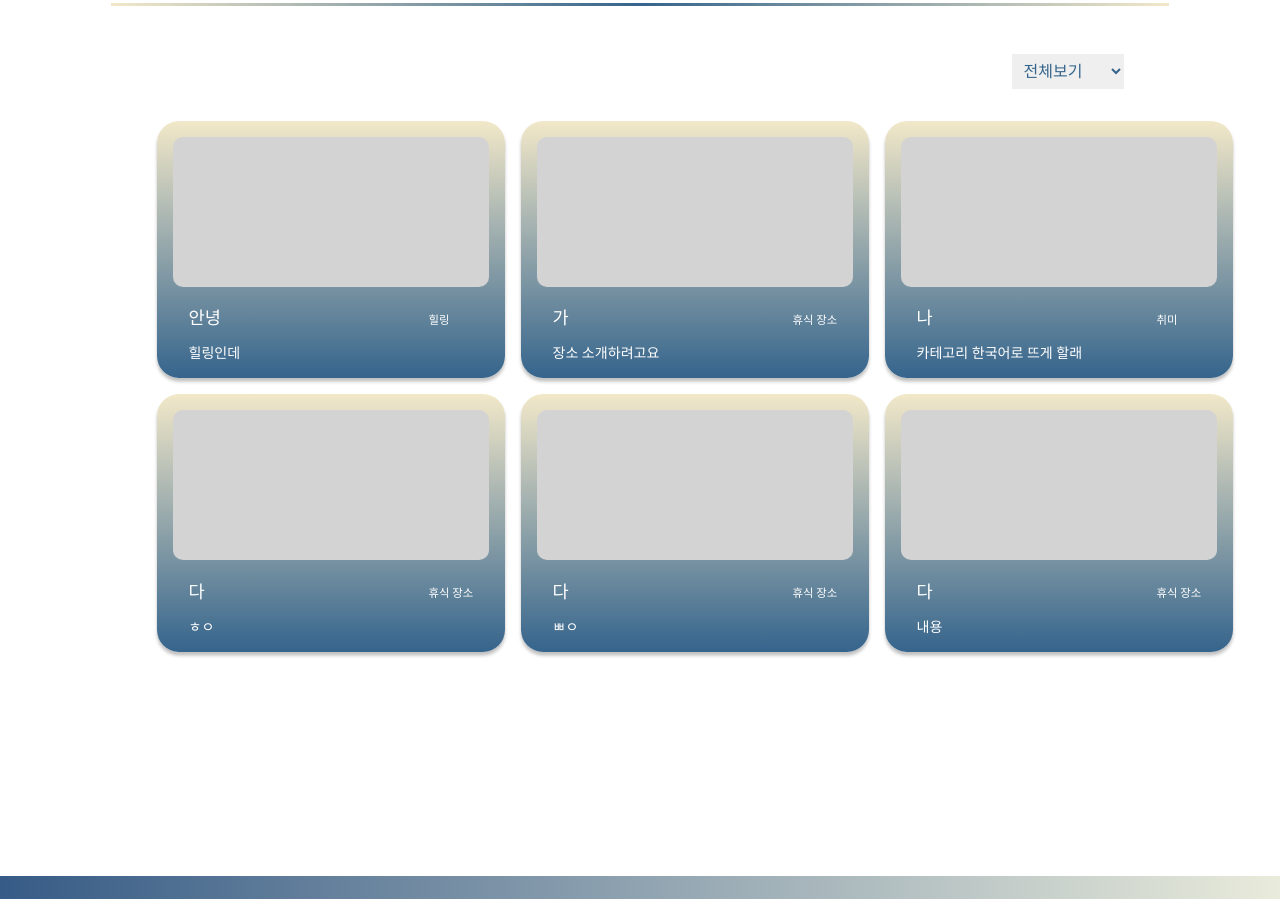
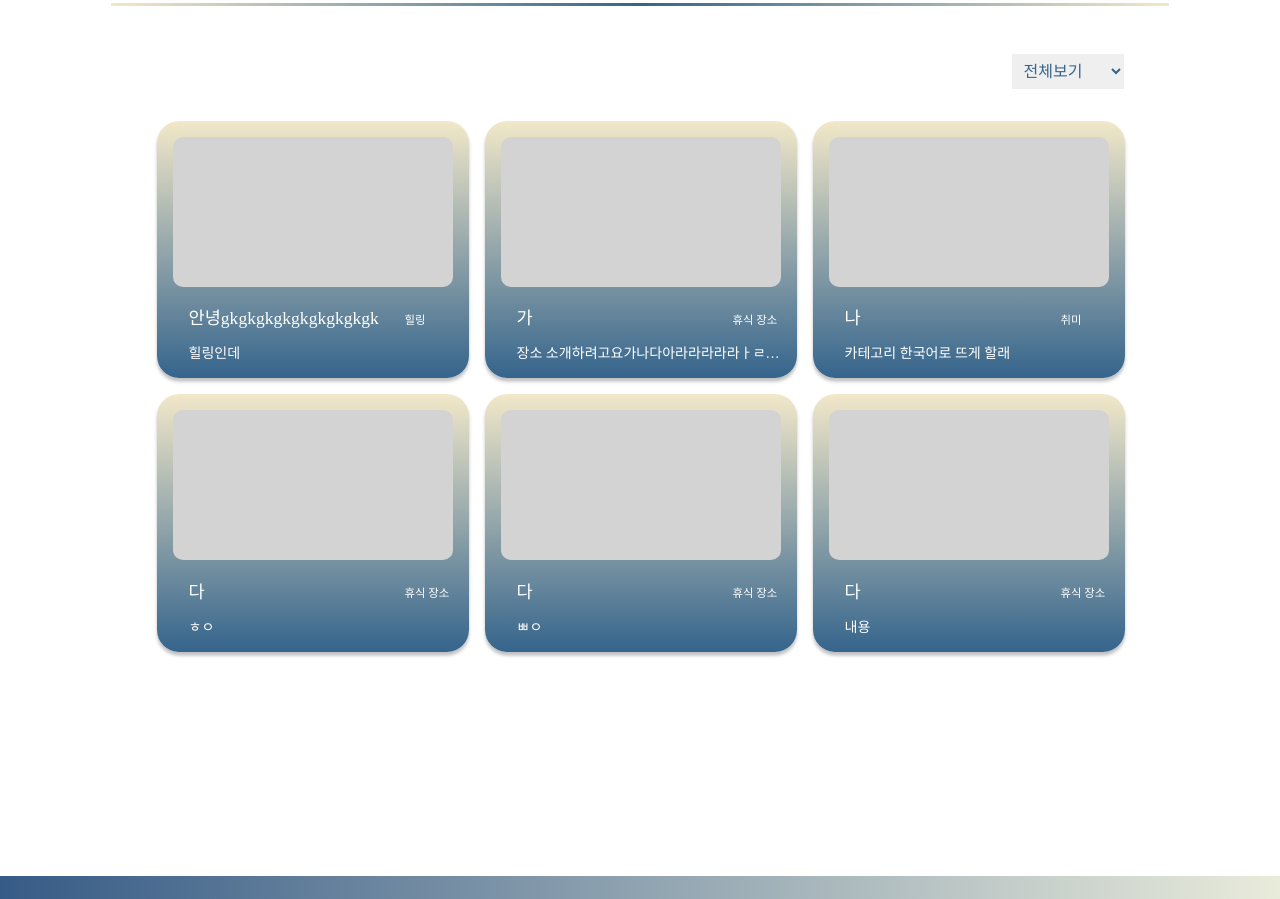
Before and after one commit to Serengeti-HYU/Hyu_frontend, a React (Create React App) app: page /mypage in a window 1280 px wide. Shown: the part 1480-2379 px from the top of the page. Built offline with nearby package versions, Linux system fonts and the light colour scheme; a web font is replaced by a local one.

Commit message:
Chore: Storage 레이아웃 수정, 말줄임표

```diff
--- a/src/pages/Profile/Storage.jsx
+++ b/src/pages/Profile/Storage.jsx
@@ -1,4 +1,5 @@
 import React, { useState } from "react";
+import { useNavigate } from "react-router-dom";
 import styled from "styled-components";
 
 const Container = styled.div`
@@ -19,17 +20,16 @@ const Filter = styled.select`
   border: none;
   width: 7rem;
   color: #35648c;
-  font-size: 16px;
-  font-style: normal;
   font-weight: 300;
-  line-height: normal;
 `;
 
 const Cards = styled.div`
+  margin: auto;
   display: grid;
   grid-template-columns: repeat(3, 1fr);
   gap: 1rem;
   margin-top: 2rem;
+  justify-items: center;
 `;
 
 const Card = styled.div`
@@ -38,6 +38,7 @@ const Card = styled.div`
   box-shadow: 0px 3.516px 3.516px 0px rgba(0, 0, 0, 0.25);
   padding: 1rem;
   text-align: left;
+  width: 19.5rem;
 `;
 
 const CardImage = styled.div`
@@ -53,6 +54,10 @@ const CardTitle = styled.h3`
   font-size: 17.579px;
   font-weight: 500;
   margin-left: 1rem;
+  width: 70%;
+  white-space: nowrap;
+  overflow: hidden;
+  text-overflow: ellipsis;
 `;
 
 const CardDescription = styled.div`
@@ -60,7 +65,7 @@ const CardDescription = styled.div`
   color: #fff;
   font-size: 14.063px;
   font-weight: 400;
-  width: 300px;
+  width: 95%;
   white-space: nowrap;
   overflow: hidden;
   text-overflow: ellipsis;
@@ -74,13 +79,22 @@ const CardCategory = styled.div`
   font-weight: 300;
   position: absolute;
   margin-top: -3.2rem;
-  margin-left: 16rem;
+  margin-left: 14.5rem;
   text-align: right;
 `;
 
 const cardData = [
-  { title: "안녕", description: "힐링인데", category: "힐링" },
-  { title: "가", description: "장소 소개하려고요", category: "휴식 장소" },
+  {
+    title: "안녕gkgkgkgkgkgkgkgkgk",
+    description: "힐링인데",
+    category: "힐링",
+  },
+  {
+    title: "가",
+    description:
+      "장소 소개하려고요가나다아라라라라라ㅏㄹ라라라라라라라라라라라라라라라랄라라라라라라라랄랄라라라라라라ㅏㅏㄹ라",
+    category: "휴식 장소",
+  },
   { title: "나", description: "카테고리 한국어로 뜨게 할래", category: "취미" },
   { title: "다", description: "ㅎㅇ", category: "휴식 장소" },
   { title: "다", description: "ㅃㅇ", category: "휴식 장소" },
@@ -88,6 +102,12 @@ const cardData = [
 ];
 
 const Storage = () => {
+  const navigate = useNavigate();
+
+  const gotoRestActivityDetail = () => {
+    navigate(`/rest-activity-detail`);
+  };
+
   const [selectedCategory, setSelectedCategory] = useState("전체보기");
 
   const handleCategoryChange = (e) => {
@@ -110,7 +130,7 @@ const Storage = () => {
       </FilterContainer>
       <Cards>
         {filteredCards.map((card, index) => (
-          <Card key={index}>
+          <Card key={index} onClick={gotoRestActivityDetail}>
             <CardImage />
             <CardTitle>{card.title}</CardTitle>
             <CardDescription>{card.description}</CardDescription>
```
